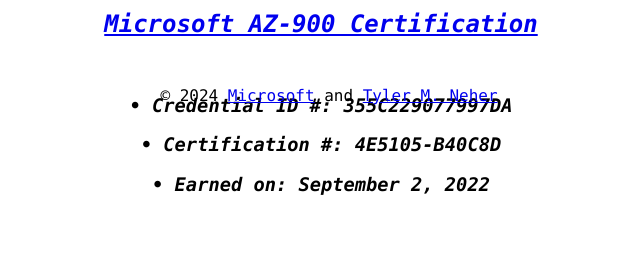
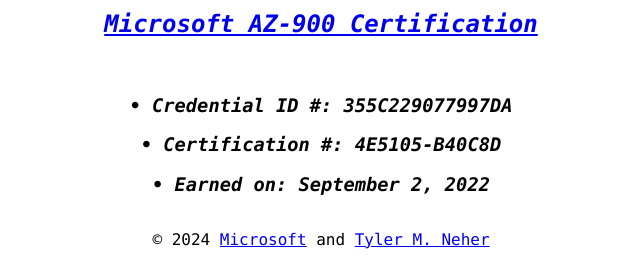
Before and after one commit to tylermneher/az-900.tylermneher.me, a website: page index.html in a window 1280 px wide. Shown: the part 679-941 px from the top of the page, without its empty margins (319-959 px from the left). Before the commit the page ends 893 px from the top, so only its background shows below. Drawn offline with Linux system fonts and the light colour scheme.

Commit message:
css
Signed-off-by: Tyler M. Neher <tyler@neherdata.com>

```diff
--- a/index.html
+++ b/index.html
@@ -44,6 +44,8 @@
 </head>
 
 <body>
+  <div id="page-container">
+    <div id="content-wrap">
       <img src="microsoft-certified-azure-fundamentals.png" alt="AZ-900 Badge" class="az900-badge">
 
       <h1>Tyler M. Neher</h1>
@@ -61,11 +63,15 @@
 
 
 
-  <div id="footer" class="footer">
-    <p>© 2024 <a data-cy="footer-microsofttos" href="https://learn.microsoft.com/en-us/legal/termsofuse">Microsoft</a>
+      <footer id="footer" class="footer">
+        <p>© 2024 <a data-cy="footer-microsofttos"
+            href="https://learn.microsoft.com/en-us/legal/termsofuse">Microsoft</a>
           and <a data-cy="footer-tylermneher" href="https://www.tylermneher.me">Tyler M. Neher</a></p>
+      </footer>
+    </div>
   </div>
 
 </body>
 
+
 </html>
--- a/stylesheet.css
+++ b/stylesheet.css
@@ -22,9 +22,6 @@
   display: block;
   margin-left: auto;
   margin-right: auto;
-  /* padding: 5px; */
-  /* padding-left: 1rem;
-  padding-right: 1rem; */
   max-width: 90%;
   height: auto;
 }
@@ -33,20 +30,28 @@
   display: block;
   margin-left: auto;
   margin-right: auto;
-  /* padding: 5px; */
-  /* padding-left: 1rem;
-  padding-right: 1rem; */
   max-width: 90%;
   height: auto;
 }
 
-.footer {
+#page-container {
+  position: relative;
+  min-height: 100vh;
+}
+
+#content-wrap {
+  padding-bottom: 2.5rem;
+  /* Footer height */
+}
+
+
+#footer {
   font-family: "Lucida Console", Courier, monospace;
-  font-style: normal;
+  width: 100%;
+  position: absolute;
+  height: 2.5rem;
   text-align: center;
-  position: absolute;
-  width: 100%;
-  bottom: 0;
+  left: 0;
 }
 
 .links {
```
Lines whose indentation alone changed are shown as unchanged.
